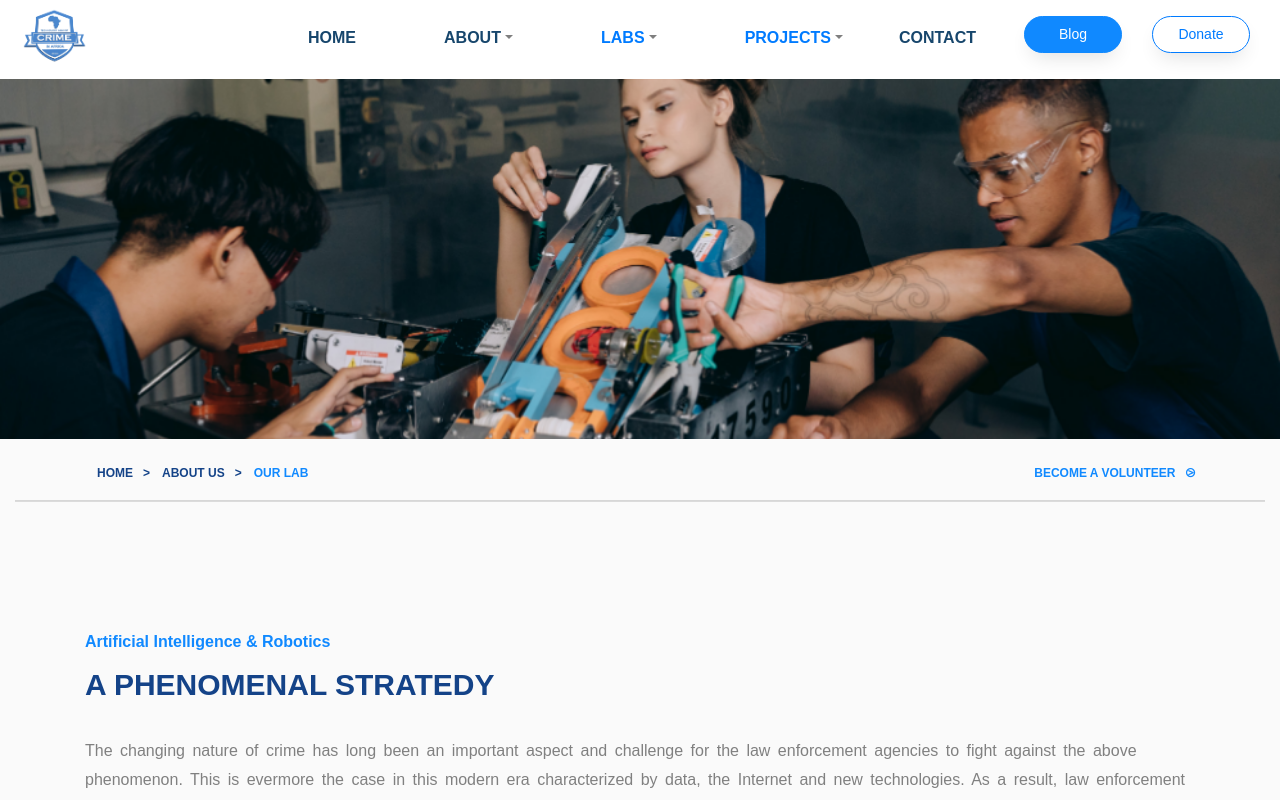
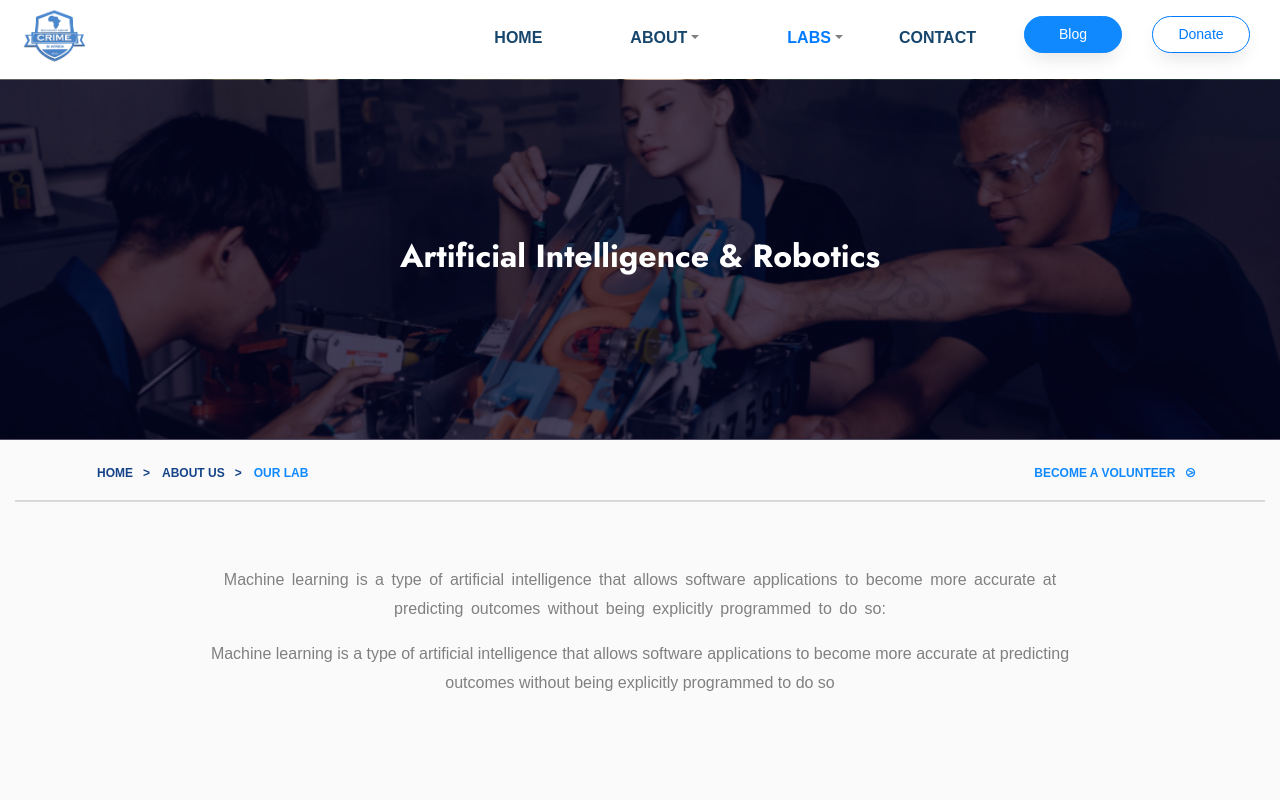
Before and after one commit to Ekaji/tac-africa-website, a Next.js app: page /artificial_intelligence_and_robotics in a window 1280 px wide. Shown: the top 800 px of the page. Built offline with nearby package versions, Linux system fonts and the light colour scheme.

Commit message:
removed project from nav bar

```diff
--- a/pages/all_labs.jsx
+++ b/pages/all_labs.jsx
@@ -49,7 +49,7 @@ const All_labs = () => {
   return(
     <>
 
-      <HeroBanner activeLink={'THE FOUNDER'} text={'About us'} backgroundImg={ backgroundImg } />
+      <HeroBanner activeLink={'THE FOUNDER'} bannerOverlay text={'About us'} backgroundImg={ backgroundImg } />
 
       <Container style={{paddingTop: '3em', paddingBottom: '5em'}} >
 
--- a/pages/api/navLinks.js
+++ b/pages/api/navLinks.js
@@ -28,21 +28,21 @@ export const data = [
         ],
         type: 'dropdown button'
     },
-    {
-        label: 'projects',
-        content : [
-            {href: '/projects/policing_the_cyber_space', name: 'Policing the Cyberspace' },
-            {href: '/projects/innovation_in_policing', name: 'Innovation in Policing' },
-            {href: '/projects/drone_alliance_africa', name: 'Drone Alliance Africa' },
-            {href: '/artificial_intelligence_and_robotics', name: 'Artificial Intelligence' },
-            {href: '/projects/afri_agric_tech_project', name: 'AfriAgriTech project' },
-            {href: '/projects/crawler', name: 'Crawler' },
-            {href: '/volunteer', name: 'Volunteer Management' },
-            {href: '/projects/cyber_peace_dialouge_2020', name: 'CyberPeace Dialogue 2020' },
-            {href: '/projects/research_on_cyber_security', name: 'Research on Cyber Security' }
-        ],
-        type: 'dropdown button'
-    },
+    // {
+    //     label: 'projects',
+    //     content : [
+    //         {href: '/projects/policing_the_cyber_space', name: 'Policing the Cyberspace' },
+    //         {href: '/projects/innovation_in_policing', name: 'Innovation in Policing' },
+    //         {href: '/projects/drone_alliance_africa', name: 'Drone Alliance Africa' },
+    //         {href: '/artificial_intelligence_and_robotics', name: 'Artificial Intelligence' },
+    //         {href: '/projects/afri_agric_tech_project', name: 'AfriAgriTech project' },
+    //         {href: '/projects/crawler', name: 'Crawler' },
+    //         {href: '/volunteer', name: 'Volunteer Management' },
+    //         {href: '/projects/cyber_peace_dialouge_2020', name: 'CyberPeace Dialogue 2020' },
+    //         {href: '/projects/research_on_cyber_security', name: 'Research on Cyber Security' }
+    //     ],
+    //     type: 'dropdown button'
+    // },
     {
         label: 'contact',
         content: [
--- a/pages/artificial_intelligence_and_robotics.jsx
+++ b/pages/artificial_intelligence_and_robotics.jsx
@@ -14,23 +14,27 @@ const Artificial_Intelligence_and_Robotics = () => {
   return(
     <>
       <Container fluid className={ styles.aboutUs_container } >
-        <HeroBanner text={'Artificial Intelligence & Robotics'} activeLink={'our lab'} backgroundImg={ backgroundImg } />
+        <HeroBanner text={'Artificial Intelligence & Robotics'} bannerOverlay activeLink={'our lab'} backgroundImg={ backgroundImg } />
 
         <Container className={ styles.background_container }  >
           <div>
-          <h1 className={ styles.background_header_main } >Artificial Intelligence & Robotics</h1>
-          <h2 className={ styles.background_header } >A Phenomenal Stratedy </h2>
+          {/* <h1 className={ styles.background_header_main } >Artificial Intelligence & Robotics</h1> */}
+          {/* <h2 className={ styles.background_header } >A Phenomenal Stratedy </h2>  */}
           <p className={ styles.background_text }>
-            The changing nature of crime has long been an important aspect and challenge for the law enforcement agencies to fight against the above phenomenon. This is evermore the case in this modern era characterized by data, the Internet and new technologies. As a result, law enforcement agencies world-wide are increasingly being tasked with combating a mix of both entirely new forms of crime and traditional crimes that are carried out in new and innovative ways.</p>
+          Machine learning is a type of artificial intelligence that allows software applications to become more accurate at predicting outcomes without being explicitly programmed to do so:</p>
 
-            <p>
+          <p>
+          Machine learning is a type of artificial intelligence that allows software applications to become more accurate at predicting outcomes without being explicitly programmed to do so
+          </p>
+          </div>
+
+            {/* <p>
              At the same time, artificial intelligence (AI) and related technologies offer unique means to support law enforcement in solving such problems. Due to the increased capacity to analyse large amounts of data, AI may be a powerful tool to enhance the effectiveness of law enforcement agencies’ daily operations, as well as optimizing public resources through, for instance, crime hotspot analytics, forecasting where and what type of crimes are likely to occur.
              </p>
 
             <p>
              The United Nations Interregional Crime and Justice Research Institute (UNICRI), through its Centre for Artificial Intelligence and Robotics, and Technology Against Crime (TAC) Africa have partnered in order to explore the challenges that African law enforcement agencies may face and to better understand how AI-related technologies can provide assistance.
              </p>
-             </div>
 
             <h2 className={ styles.background_header } >Steps Taken In The Right Direction</h2>
             <p>
@@ -49,7 +53,7 @@ const Artificial_Intelligence_and_Robotics = () => {
             </ul>
             <p>
              A reliable information exchange network and feedback mechanism on AI for Law Enforcement in Africa between UNICRI and TAC Africa; and Actionable suggestions and follow-up priorities from participants was envisioned.
-          </p>
+          </p> */}
         </Container>
 
 
--- a/styles/layout/heroBanner.module.scss
+++ b/styles/layout/heroBanner.module.scss
@@ -6,7 +6,7 @@
 }
 
 .banner_overlay{
-  background-color: rgba(5, 0, 32, 0.897);
+  background-color: rgba(5, 0, 32, 0.697);
   position: absolute;
   height: 45vh;
   width: 100vw;
--- a/styles/layout/miniNav.module.scss
+++ b/styles/layout/miniNav.module.scss
@@ -27,6 +27,7 @@
   width: 100%;
   height: 1px;
   color : gray;
+  margin-bottom: 4em;
 }
 
 @media (max-width: $breakpoint-sm) {
--- a/styles/page.styles/newAbout.module.scss
+++ b/styles/page.styles/newAbout.module.scss
@@ -1,13 +1,16 @@
 @import '../abstracts/variables';
 
 .aboutUs_container {
-  margin : 0px;
+  margin-bottom : 0px;
   padding: 0px;
 }
 
 .background_container {
-  margin-top: 8em;
+  // margin-top: 4em;
+  width: 70vw;
   margin-bottom: 5em;
+  min-height: 30vh;
+  text-align: center;
 
   > div {
     margin-bottom: 5em;
```
Also changed, not shown: pages/blockchain_and_crypto_lab.jsx (+5 -5 lines), pages/cyber_security_and_cyber_defense.jsx (+4 -4 lines), pages/drone_and_counter_drone.jsx (+5 -5 lines).
